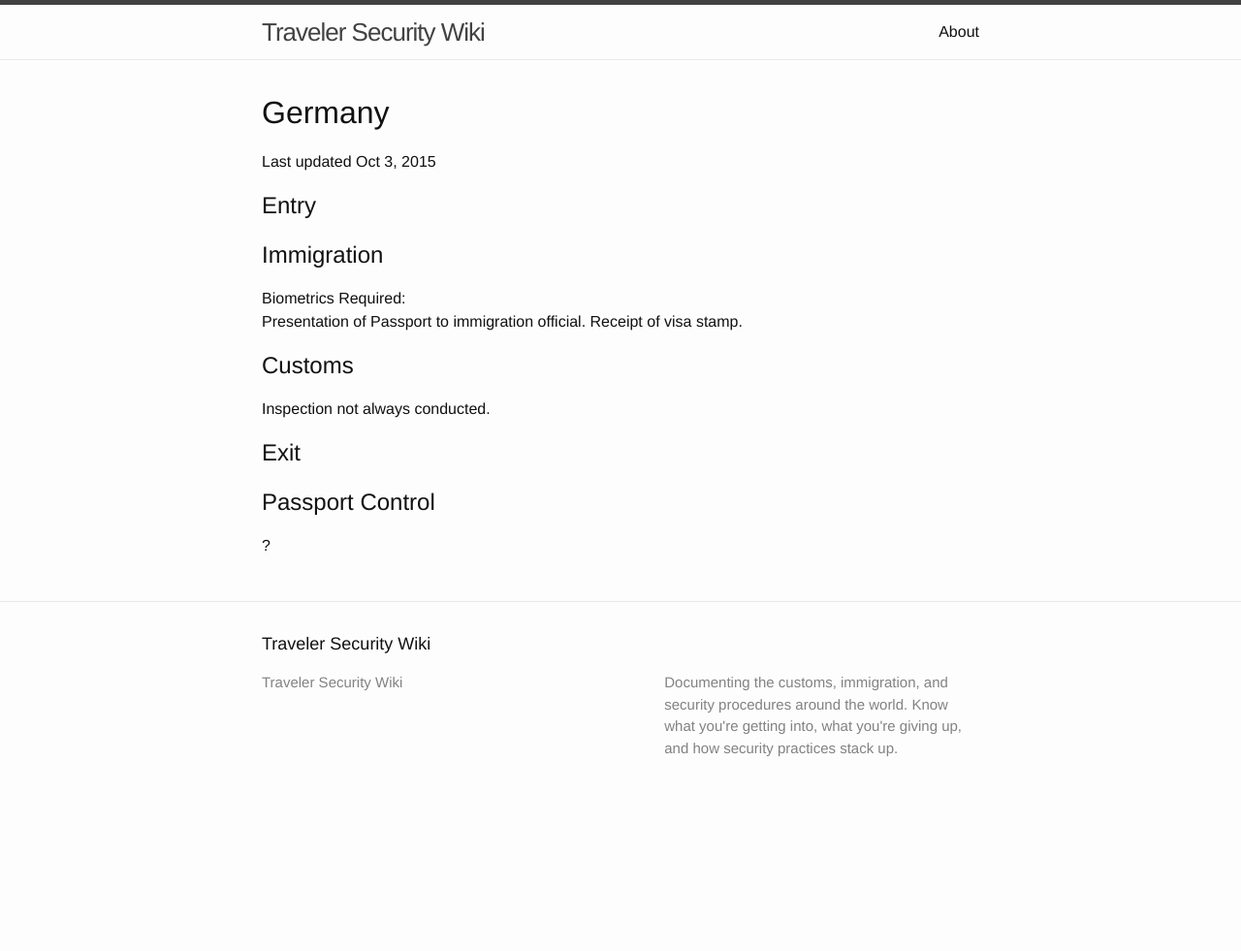
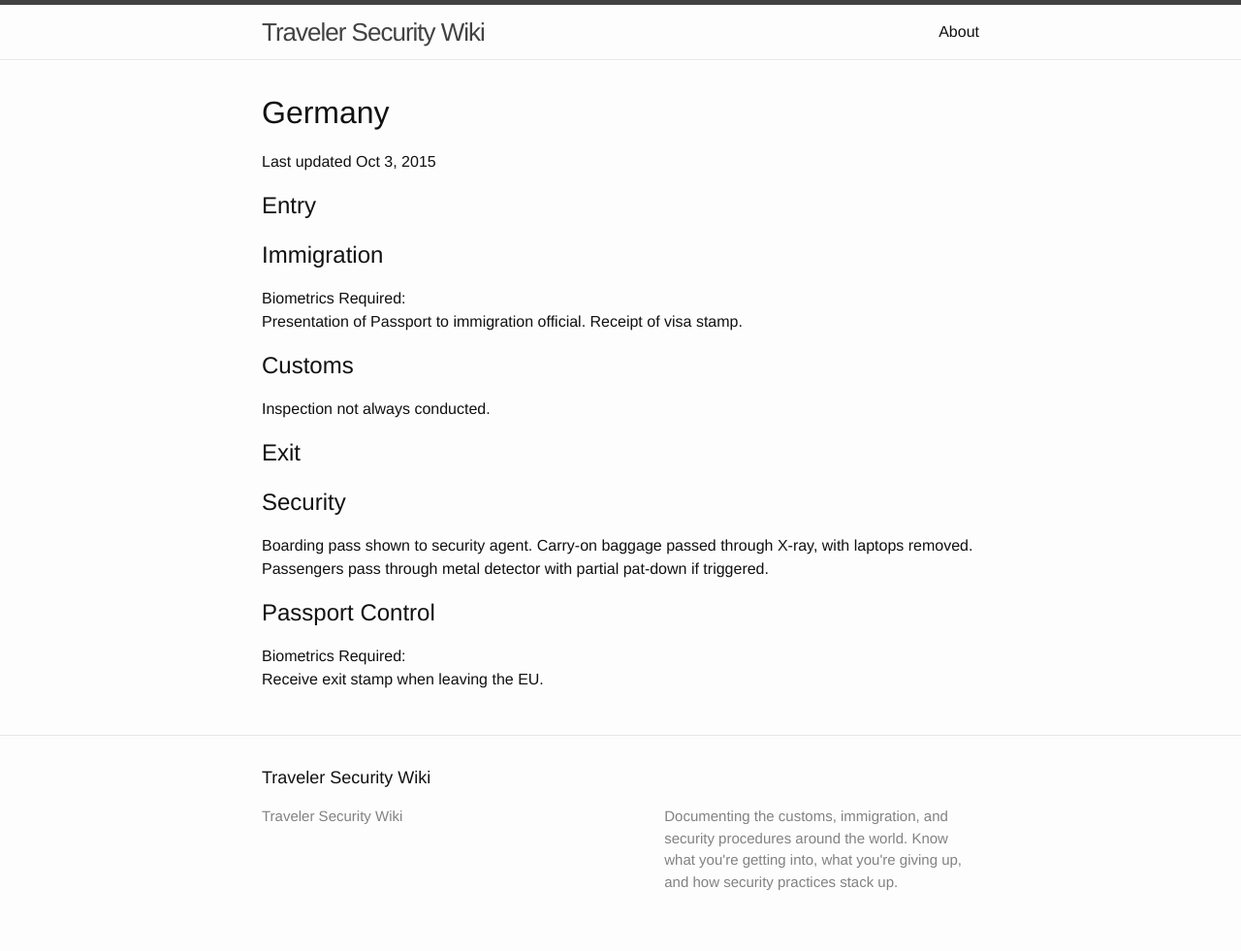
Before and after one commit to travelersecurity/travelersecurity.github.io, a Jekyll site: the page built from _countries/germany.markdown, in a window 1280 px wide. Shown: the whole page at 97% size. Built offline with Jekyll 4.4.1, drawn with Linux system fonts in a browser that asks for light colours; before the commit the page ends 900 px from its top, so only the background shows below that.

Commit message:
data updates

```diff
--- a/_countries/germany.markdown
+++ b/_countries/germany.markdown
@@ -18,8 +18,17 @@ entry:
       Inspection not always conducted.
 exit:
   - step:
+    name: Security
+    notes: >
+      Boarding pass shown to security agent. Carry-on baggage passed through
+      X-ray, with laptops removed. Passengers pass through metal detector with
+      partial pat-down if triggered.
+  - step:
     name: Passport Control
+    biometrics:
+      fingerprints: no
+      camera: no
     notes: >
-      ?
+      Receive exit stamp when leaving the EU.
 categories: country
 ---
--- a/_countries/india/kashmir.markdown
+++ b/_countries/india/kashmir.markdown
@@ -35,4 +35,5 @@ categories: region
 ---
 <h3>Notes</h3>
 Policies of baggage re-identification and carry-on luggage appear to be
-non-uniformly applied in the area.
+non-uniformly applied in the area. Carry-on was strictly controlled in Jammu
+in Summer 2015, but was not prohibited in Leh.
--- a/_countries/japan.markdown
+++ b/_countries/japan.markdown
@@ -10,7 +10,7 @@ entry:
       Presentation of Passport to immigration official.
       Receipt of visa stamp.
     biometrics:
-      fingerprints: 2
+      fingerprints: forefingers
       camera: yes
   - step:
     name: Customs
```
